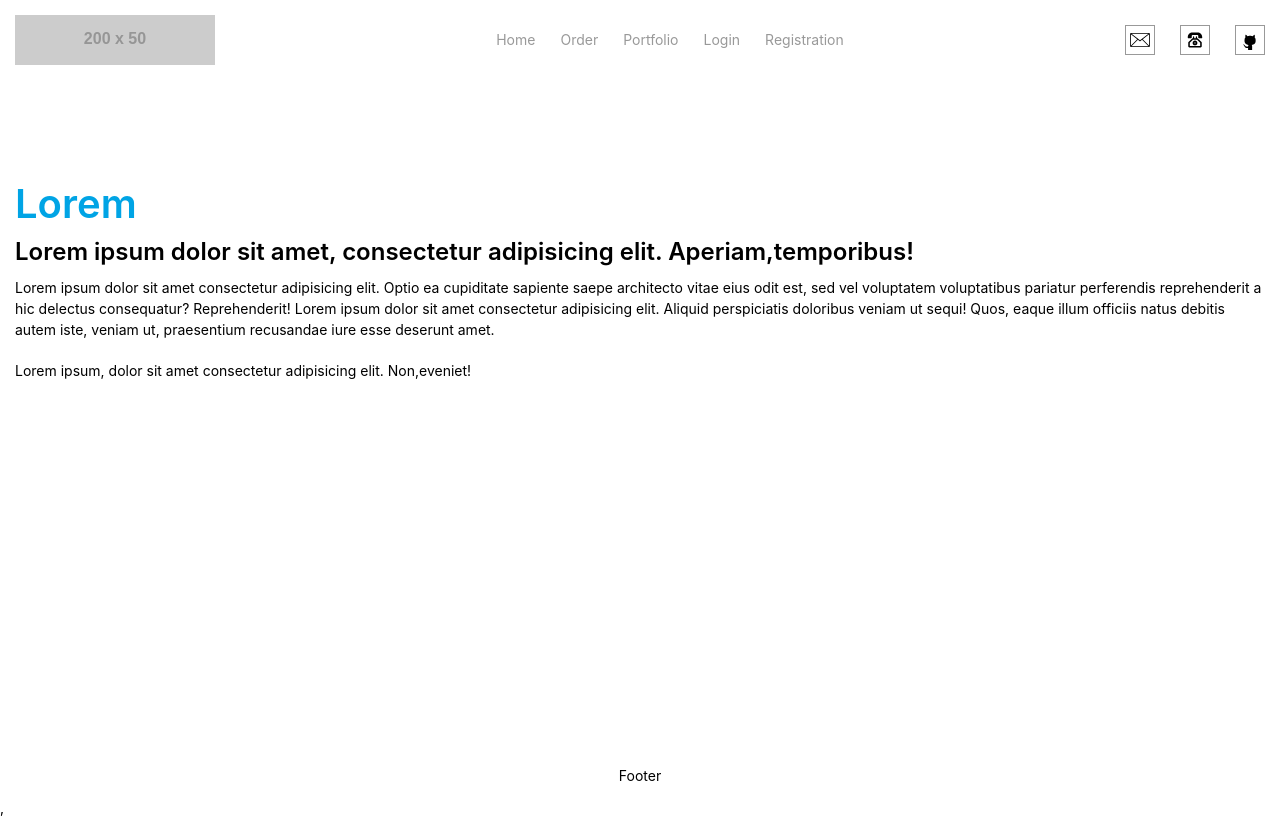
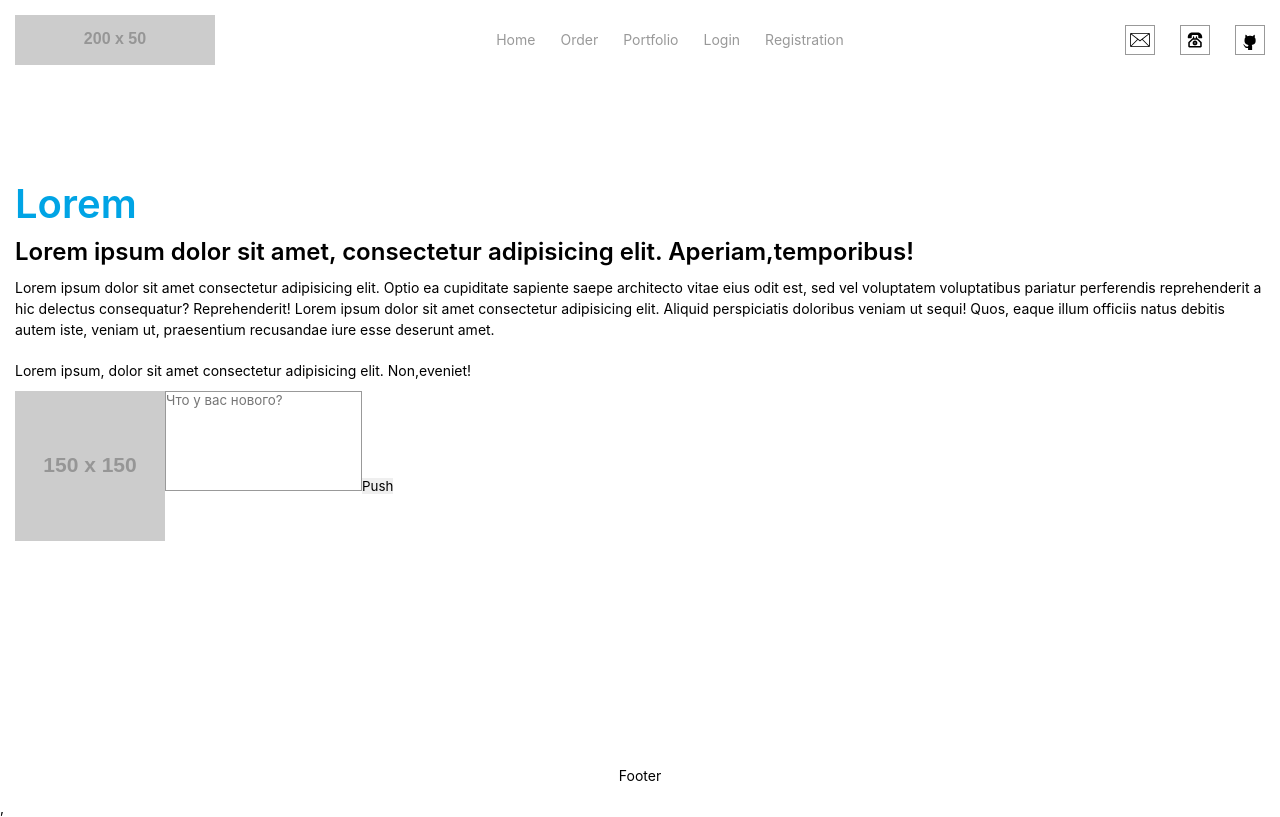
Before and after one commit to Lapitskyi/landing, a React (Create React App) app: page / in a window 1280 px wide. Built offline with nearby package versions, Linux system fonts and the light colour scheme.

Commit message:
create Reviews

```diff
--- a/src/components/Auth/AuthLink/Links.jsx
+++ b/src/components/Auth/AuthLink/Links.jsx
@@ -18,7 +18,7 @@ const Links = (props) => {
     )
 
     return (
-        <ul className="auth__link">
+        <ul className="auth-link__list">
             {LinkArray}
         </ul>
     )
--- a/src/components/Auth/AuthLink/Links.scss
+++ b/src/components/Auth/AuthLink/Links.scss
@@ -1,3 +1,3 @@
-.auth__link {
+.auth-link__list {
   margin-top: 20px;
 }
--- a/src/components/Auth/AuthLink/LinksItem/LinksItem.jsx
+++ b/src/components/Auth/AuthLink/LinksItem/LinksItem.jsx
@@ -9,8 +9,8 @@ const LinksItem = (props) => {
     const {path, title } = props;
 
     return (
-        <li className="auth__link-item">
-            <NavLink className="auth__link" to={path}>{title}</NavLink>
+        <li className="auth-link__list-item">
+            <NavLink className="auth-link__list-link" to={path}>{title}</NavLink>
         </li>
     )
 }
--- a/src/components/Auth/AuthLink/LinksItem/LinksItem.scss
+++ b/src/components/Auth/AuthLink/LinksItem/LinksItem.scss
@@ -1,4 +1,9 @@
-.auth__link-item {
+.auth-link__list-item  + .auth-link__list-item {
+  margin-top: 10px;
+}
+
+
+.auth-link__list-link {
   color: #000000;
   font-size: 12px;
 
@@ -7,7 +12,3 @@
     color: #00a4e5;
   }
 }
-
-.auth__link-item  + .auth__link-item {
-  margin-top: 10px;
-}
--- a/src/components/Home/Home.jsx
+++ b/src/components/Home/Home.jsx
@@ -2,6 +2,7 @@ import React from 'react'
 import PropTypes from "prop-types";
 
 import './Home.scss';
+import Reviews from "./Rewievs/Reviews";
 
 
 const Home = (props) => {
@@ -15,6 +16,7 @@ const Home = (props) => {
     )
 
     return (
+        <>
             <div className="home__inner">
                 <h1 className="home__title">{title}</h1>
                 <h2 className="home__suptitle">{suptitle}</h2>
@@ -24,6 +26,9 @@ const Home = (props) => {
                 </div>
 
             </div>
+            <Reviews/>
+        </>
+
     )
 }
 
--- /dev/null
+++ b/src/components/Home/Rewievs/Reviews.jsx
@@ -0,0 +1,56 @@
+import React, {useState} from "react"
+
+import "./Reviews.scss"
+
+
+let Reviews = (props) => {
+
+    const [reviews, setReviews] = useState([]);
+
+    let newReviews = React.createRef();
+    let imgReviews = React.createRef();
+
+    let addReviews = () => {
+        let img = imgReviews.current.src;
+        let comment = newReviews.current.value;
+
+        if (comment != '') {
+
+            let comments = [...reviews, {img: img, text: comment}];
+            setReviews(comments);
+        }
+        newReviews.current.value = '';
+    }
+
+    let onchangeReviews = () => {
+        let comment = newReviews.current.value;
+    }
+
+    let itemArray =  reviews.map((item) =>
+        <li className="reviews__list-item" >
+            <img src={item.img} alt=""/>
+            {item.text}
+        </li>)
+
+    return (
+        <div className="reviews">
+            <div className="reviews__inner">
+                <img className="reviews__img" src="https://via.placeholder.com/150" alt="icon user" ref={imgReviews}/>
+                <textarea className="reviews__text"
+                          onChange={onchangeReviews}
+                          ref={newReviews}
+                          placeholder="Что у вас нового?"/>
+
+                <button className="rewievs__btn" onClick={addReviews}>Push</button>
+            </div>
+
+            <ul className="reviews__list">
+                {itemArray}
+
+            </ul>
+        </div>
+    )
+}
+
+
+export default Reviews;
--- /dev/null
+++ b/src/components/Home/Rewievs/Reviews.scss
@@ -0,0 +1,14 @@
+.reviews {
+  &__inner {
+  }
+
+  &__img {
+  }
+
+  &__text {
+    max-width: 300px;
+    min-height: 100px;
+    border: 1px solid #999;
+    resize: none;
+  }
+}
```
Also changed, not shown: src/components/Auth/AuthForm/InputCheckbox/InputCheckbox.scss (+4 -5 lines). Lines whose indentation alone changed are shown as unchanged.
